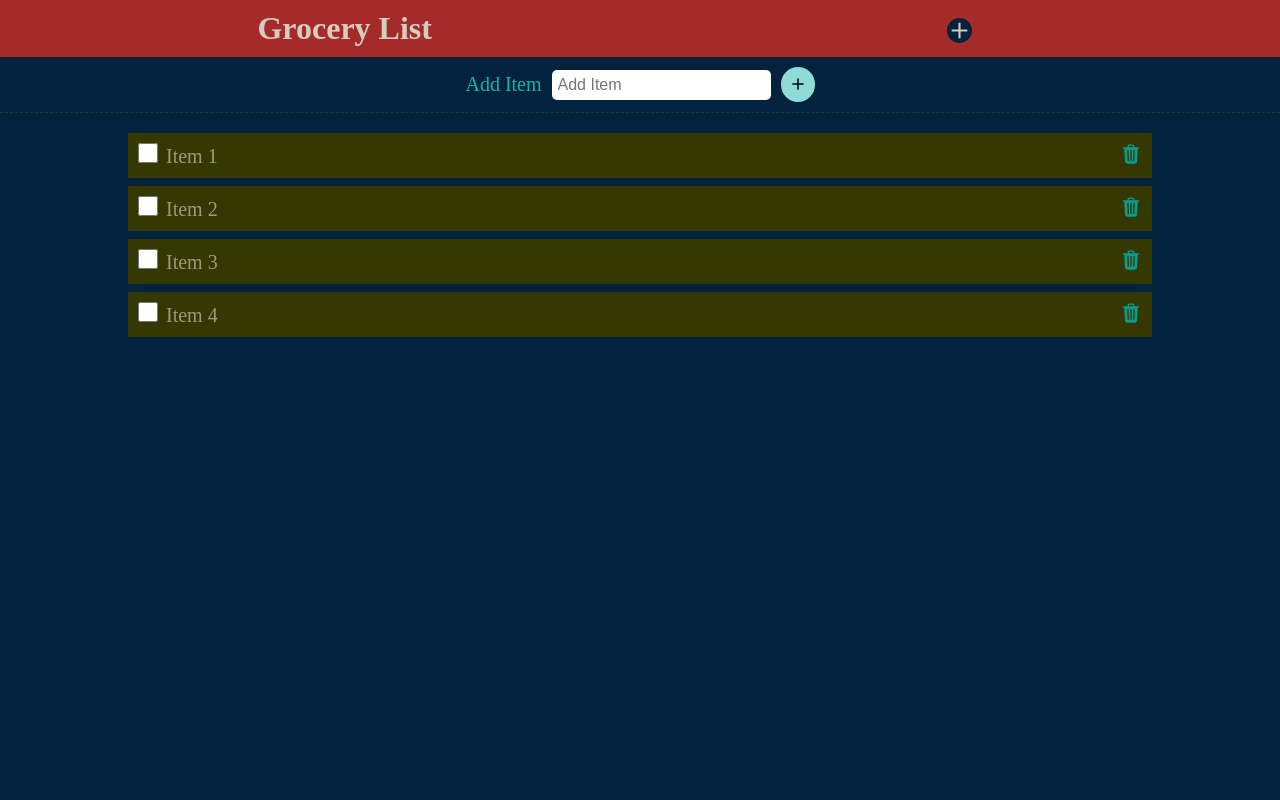
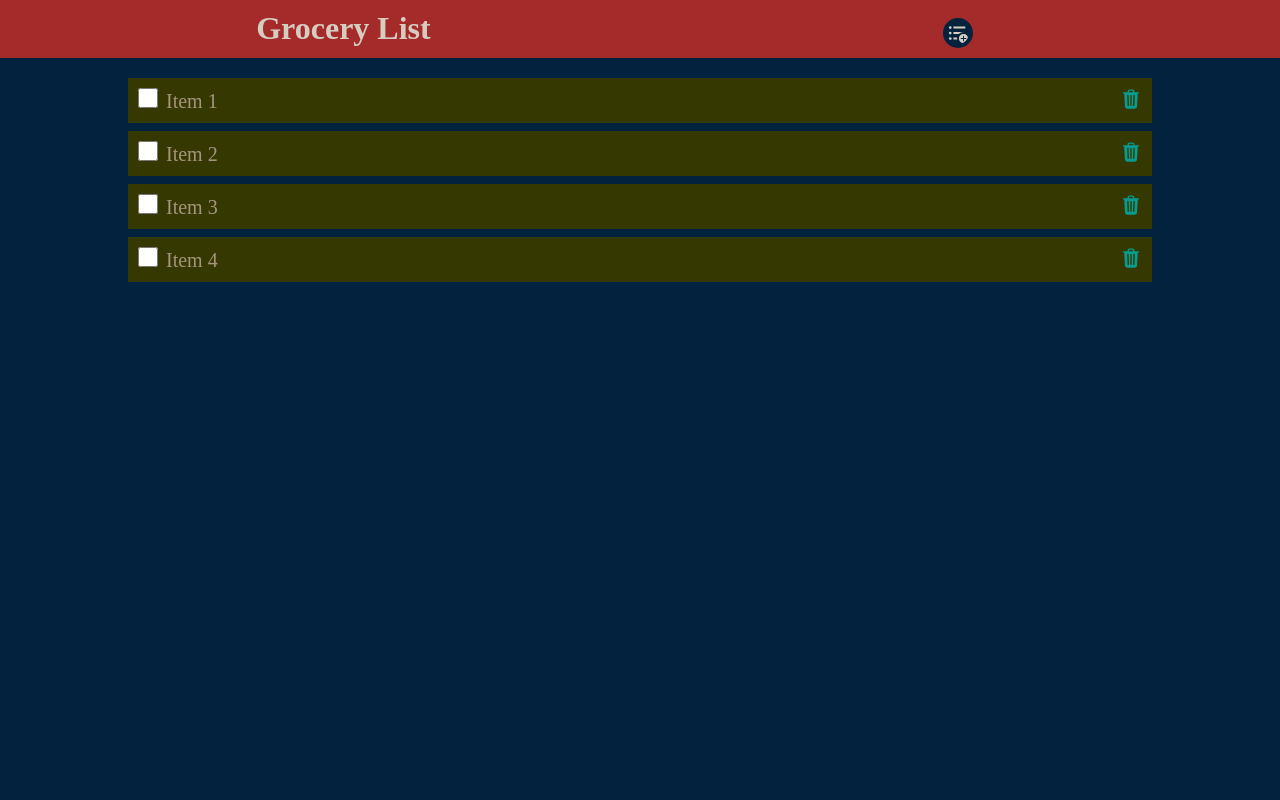
Before and after one commit to janeAnezi/LetsReact, a React (Create React App) app: page / in a window 1280 px wide. Shown: the top 800 px of the page. Built offline with nearby package versions, Linux system fonts and the light colour scheme.

Commit message:
add state to display form on click

```diff
--- a/src/Components/Intro/App.css
+++ b/src/Components/Intro/App.css
@@ -9,11 +9,12 @@
 
 }
 .plus {
-    font-size: 25px;
+    font-size: 30px;
     background-color: #02223d;
     border-radius: 20px;
     margin-top: 8px;
     transition: transform 1s ease;
+    padding: 4px;
 }
 .plus:hover {
     transform: rotate(360deg);
@@ -111,3 +112,10 @@
     padding: 8px 8px 4px 8px;
     font-size: 18px;
 }
+.addForm button:hover {
+    background-color: rgb(74, 193, 193);
+    font-size: 20px;
+    padding: 4px 6px 2px 6px;
+    color: white;
+    font-weight: 900;
+}
--- a/src/Components/Intro/Basic.jsx
+++ b/src/Components/Intro/Basic.jsx
@@ -4,7 +4,6 @@ import Footer from "./Footer";
 import Header from "./Header";
 import ListAndKeys from "./ListAndKeys";
 import './App.css'
-import AddItem from "./AddItem";
 
 
 export default function Basic() {
@@ -32,7 +31,6 @@ let handleDelete = (id) => {
   return (
     <div style={{textAlign: 'center'}}>
      <Header />
-     <AddItem />
      {/* <Content /> */}
      <ListAndKeys items={items} handleCheck={handleCheck} handleDelete={handleDelete} />
      <Footer length={items.length} />
--- a/src/Components/Intro/Header.jsx
+++ b/src/Components/Intro/Header.jsx
@@ -1,13 +1,24 @@
-import { IoMdAdd } from "react-icons/io";
+import { useState } from "react";
+import { MdFormatListBulletedAdd } from "react-icons/md";
+import AddItem from "./AddItem";
 
 export default function Header() {
+  const [showAddItem, setShowAddItem] = useState(false);
+
+  const handleClick = () => {
+    setShowAddItem(!showAddItem);
+  }
   return (
-    <div className='header'>
-      <h1>Grocery List</h1>
-      <div className="add">
-        <IoMdAdd className="plus"/>
-        <sup>Add Item</sup>
+    <div>
+      <div className='header'>
+        <h1>Grocery List</h1>
+        <div className="add" onClick={handleClick}>
+          <MdFormatListBulletedAdd className="plus"/>
+          <sup>Add Item</sup>
+        </div>
       </div>
+        {/* Conditionally render AddItem component */}
+        {showAddItem && <AddItem />}
     </div>
   )
 }
```
